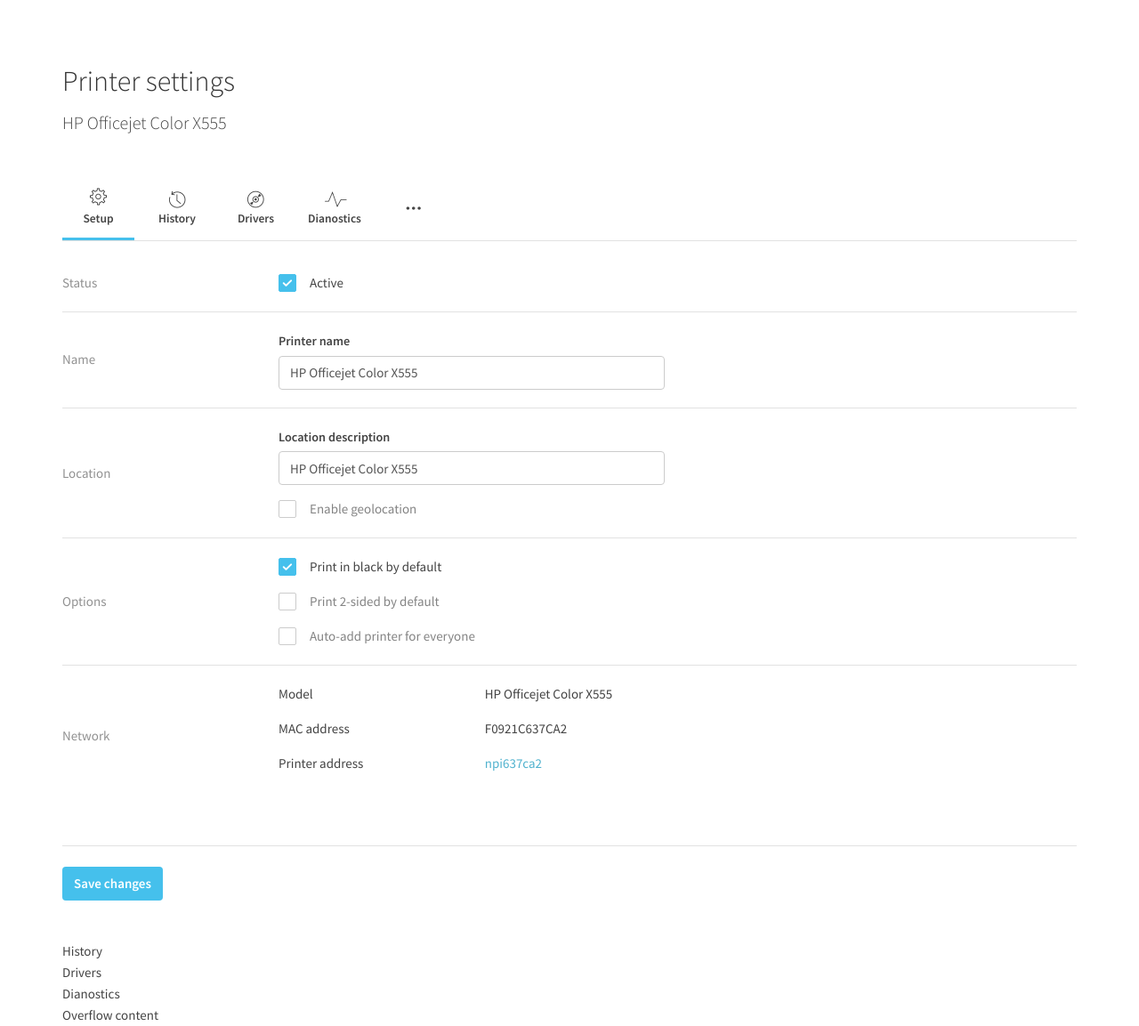
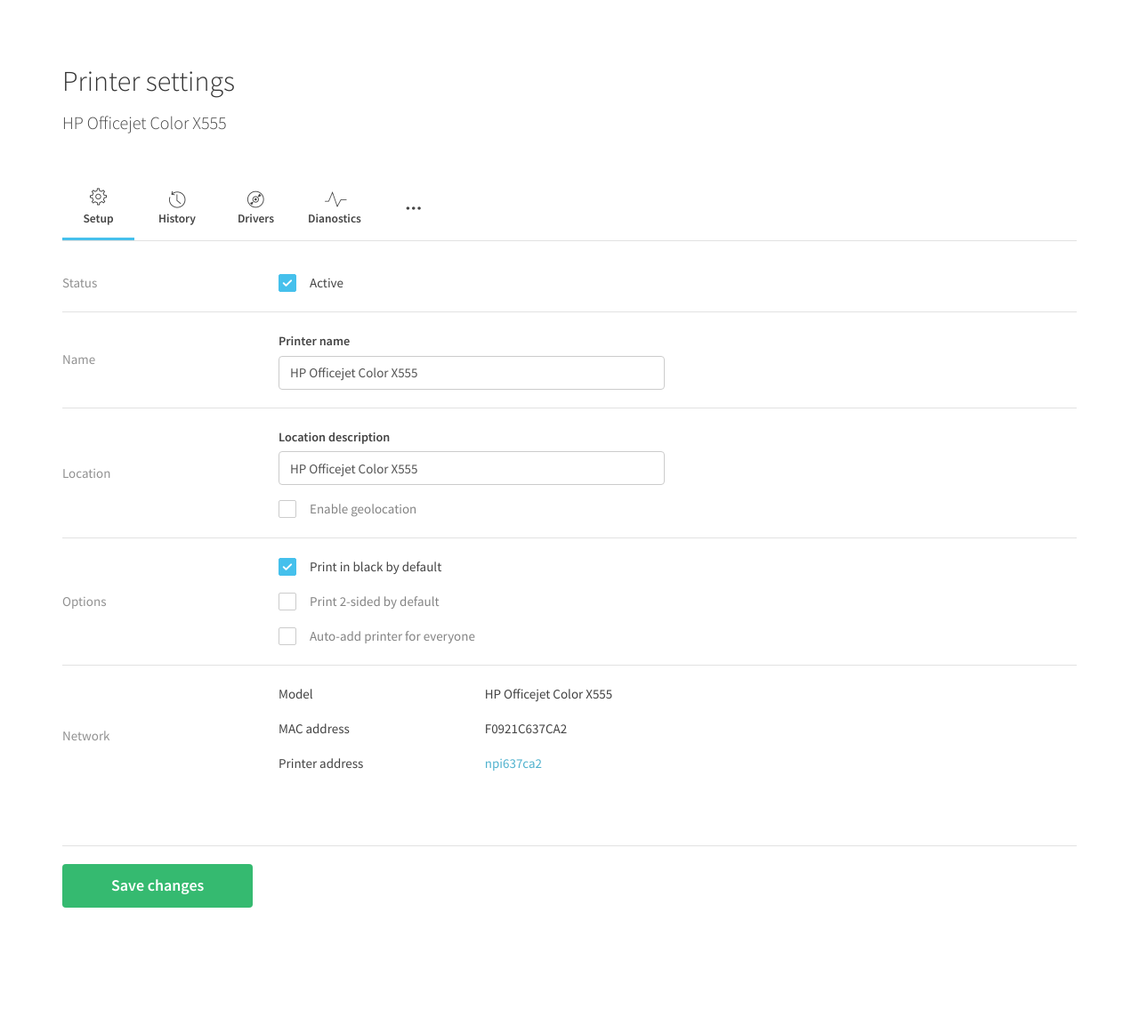
Before and after one commit to aakjaer/form-stuff, a Jekyll site: the page built from index.html, in a window 1280 px wide. Shown: the whole page at 89% size. Built offline with Jekyll 4.4.1, drawn with Linux system fonts in a browser that asks for light colours; nearby versions of some CDN libraries; after the commit the page ends 1039 px from its top, so only the background shows below that.

Commit message:
Tweaking footer actions

```diff
--- a/assets/_scss/_custom-bootstrap-variables.scss
+++ b/assets/_scss/_custom-bootstrap-variables.scss
@@ -146,7 +146,7 @@ $btn-default-bg:                 #fff !default;
 $btn-default-border:             #ccc !default;
 
 $btn-primary-color:              #fff !default;
-$btn-primary-bg:                 $brand-primary !default;
+$btn-primary-bg:                 #35BA70 !default;
 $btn-primary-border:             transparent !default;
 
 $btn-success-color:              #fff !default;
--- a/assets/_scss/_forms.scss
+++ b/assets/_scss/_forms.scss
@@ -60,7 +60,20 @@
 
 // form buttons and links (submit, cancel etc.)
 .form-actions {
-	margin: 3em 0;
-	padding: 1.5em 0 0;
+	margin: 3em 0 0;
+	padding: 1.3em 0;
 	border-top: 1px solid $separator-color;
+
+	.btn-primary {
+		padding: 0.5em 3em;
+		font-size: 1.2em;
+	}
+
+	@media screen and (max-width: $grid-float-breakpoint-max) {
+
+
+		.btn-primary {
+			display: block;
+		}
+	}
 }
--- a/index.html
+++ b/index.html
@@ -48,8 +48,7 @@ layout: default
 	</ul>
 </nav>
 
-<div class="tab-content">
-	<div class="container">
+<div class="tab-content container">
 	<!-- setup content  -->
 	<div role="tabpanel" class="tab-pane active" id="setup">
 
@@ -196,4 +195,3 @@ layout: default
 		Overflow content
 	</div>
 </div>
-</div>
```
Also changed, not shown: 2 other files. Lines whose indentation alone changed are shown as unchanged.
